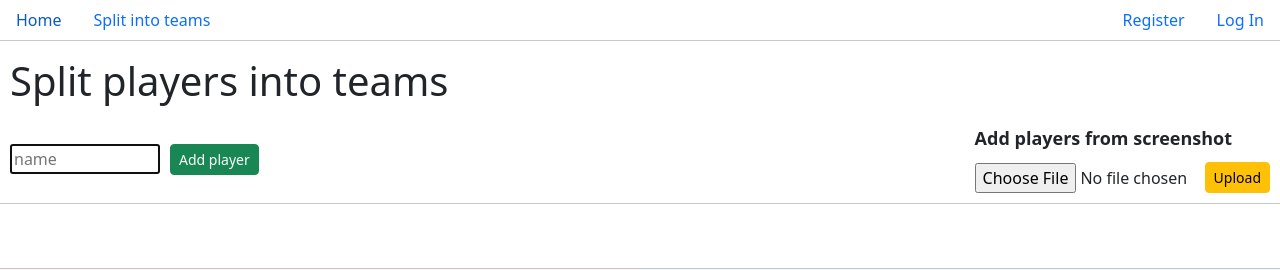
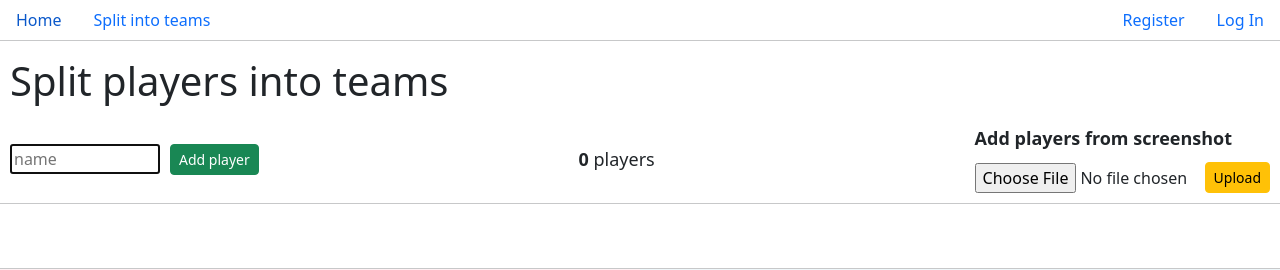
Before and after one commit to uclazyj/CS50W, a Django app: page /team_split in a window 1280 px wide. Shown: the top 270 px of the page. Run offline with Django 5.2, Linux system fonts and the light colour scheme; data that the repository does not hold is empty.

Commit message:
Display the number of players.

```diff
--- a/projects/capstone/soccer/static/soccer/soccer.js
+++ b/projects/capstone/soccer/static/soccer/soccer.js
@@ -56,6 +56,10 @@ function initializeDraggable(draggable) {
         // Prevent the 'mouseup' event from being triggered
         event.stopPropagation();
         draggable.remove();
+        // Update count immediately when deleting
+        const currentCount = document.querySelectorAll('.draggable').length;
+        updatePlayerCount(currentCount);
+
         fetch('/player/delete', {
             method: 'DELETE',
             body: JSON.stringify({
@@ -152,6 +156,17 @@ function initializeDraggable(draggable) {
     });
 }
 
+function updatePlayerCount(count) {
+    const countElement = document.querySelector('#player-count strong');
+    if (countElement) {
+        countElement.textContent = count;
+        if (count === 1){
+            document.querySelector('#player-count span').innerHTML = 'player';
+        }
+    }
+}
+
+// In your pollForUpdates function, add:
 function pollForUpdates() {
     fetch('/players')
         .then(response => response.json())
@@ -210,5 +225,8 @@ function pollForUpdates() {
                     }
                 }
             });
+
+            // Update player count
+            updatePlayerCount(data.players.length);
         });
 }
--- a/projects/capstone/soccer/static/soccer/styles.css
+++ b/projects/capstone/soccer/static/soccer/styles.css
@@ -67,6 +67,10 @@ h1, h4{
     width: 230px;
 }
 
+#player-count {
+    font-size: large;
+}
+
 .upload-button-label {
     margin-bottom: 10px;
     font-size: large;
--- a/projects/capstone/soccer/templates/soccer/team_split.html
+++ b/projects/capstone/soccer/templates/soccer/team_split.html
@@ -13,6 +13,12 @@
                 <button id="add_button" type="submit" class="btn btn-success btn-sm">Add player</button>
             </form>
         </div>
+
+        <div id="player-count">
+            <strong>{{ num_players }}</strong>
+            <span>players</span>
+        </div>
+
         <div class="form-container">
             <div class="upload-button-label">
                 <b>Add players from screenshot</b>
--- a/projects/capstone/soccer/utils.py
+++ b/projects/capstone/soccer/utils.py
@@ -48,6 +48,8 @@ def extract_names_from_image(image_path):
             words2.append("黄泽宇")
         elif "励" in word:
             words2.append("励天一")
+        elif "lk" in word or "kl" in word:
+            words2.append("lkl")
         elif word[:2] in first_two_chars_to_name:
             words2.append(first_two_chars_to_name[word[:2]])
 
--- a/projects/capstone/soccer/views.py
+++ b/projects/capstone/soccer/views.py
@@ -95,10 +95,12 @@ def team_split(request):
         return redirect("team_split")
 
     players = PlayerIcon.objects.all()
+    num_players = len(players)
     return render(request, "soccer/team_split.html", {
         "form": NameForm(),
         "image_upload_form": ImageUploadForm(),
-        "players": players
+        "players": players,
+        "num_players": num_players
     })
 
 @csrf_exempt
```
